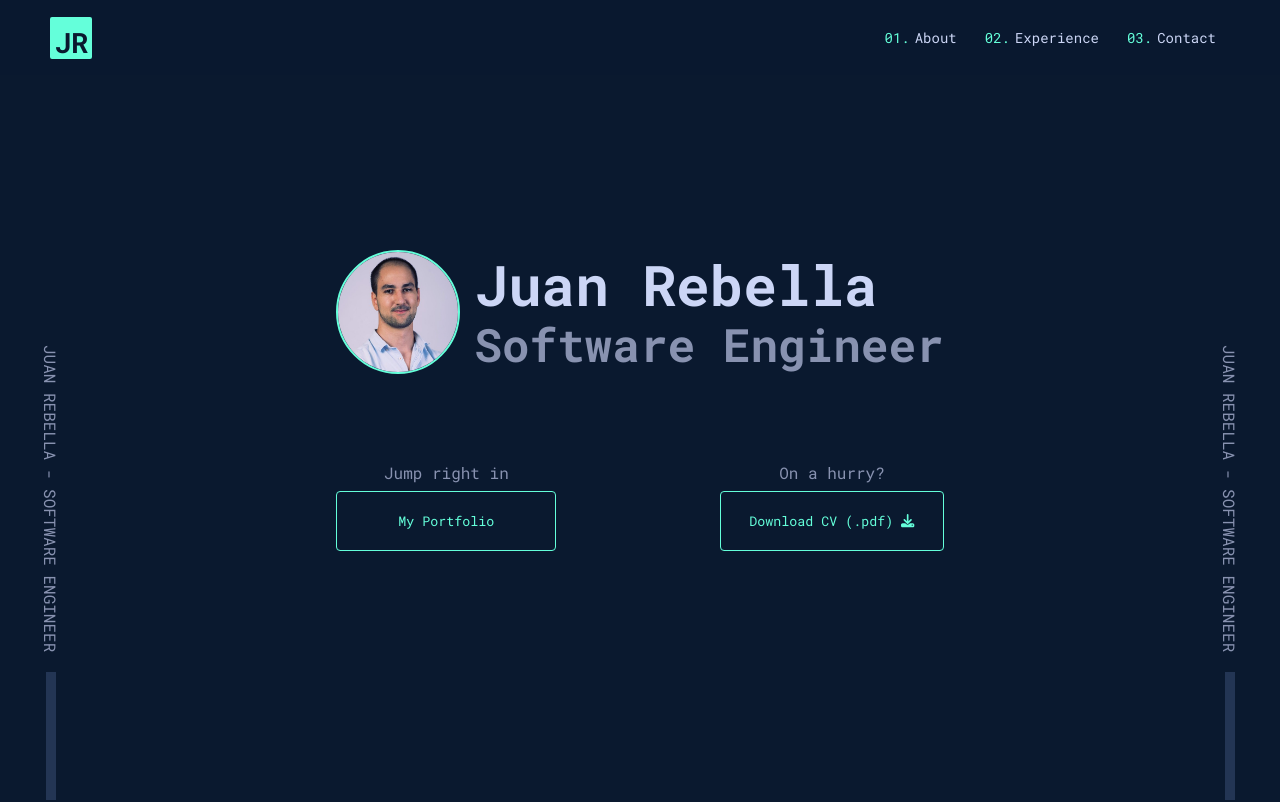
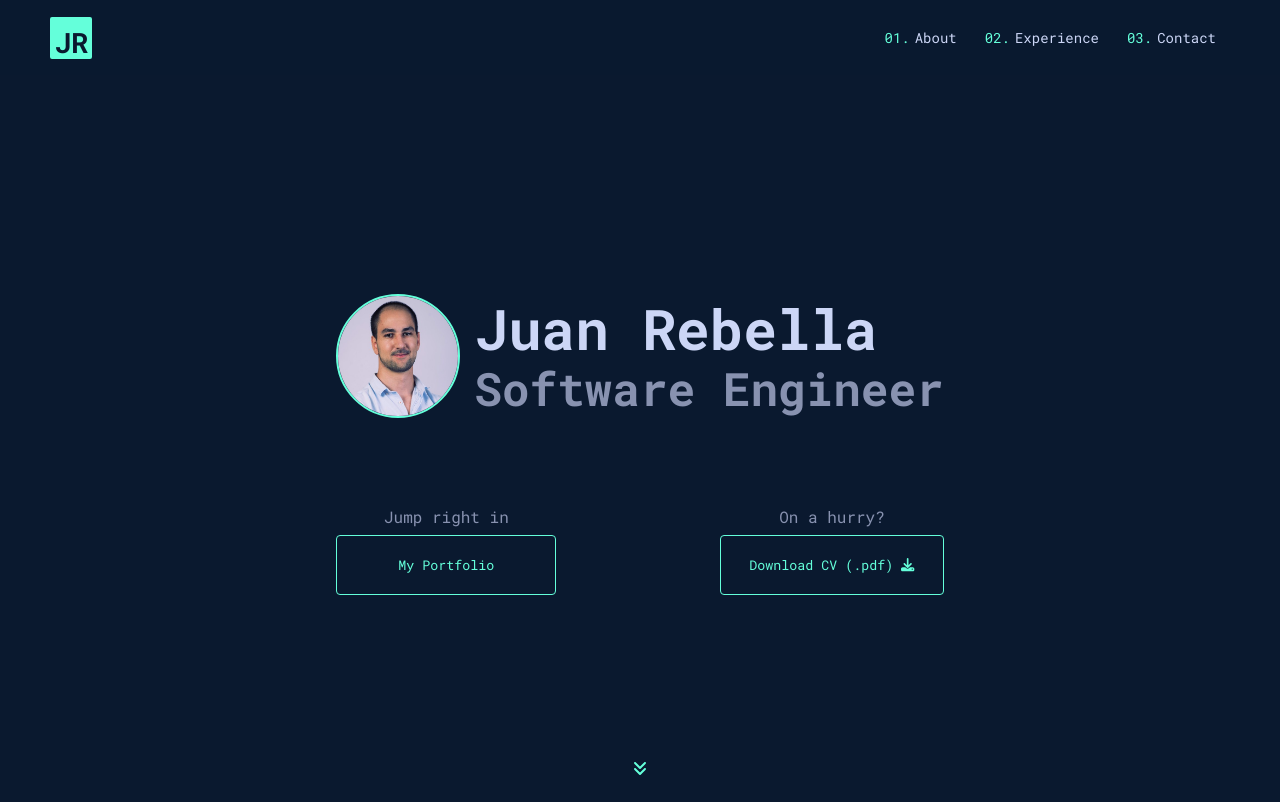
Before and after one commit to JRebella/portfolio, a Next.js app: page / in a window 1280 px wide. Shown: the top 802 px of the page. Built offline with nearby package versions, Linux system fonts and the light colour scheme.

Commit message:
feat: added animate.css with some animations

```diff
--- a/components/layout/Layout.tsx
+++ b/components/layout/Layout.tsx
@@ -15,8 +15,22 @@ const Layout: FunctionComponent = ({ children }) => {
         <Footer />
       </footer>
 
-      <aside className={styles["banner--left"]}>JUAN REBELLA - SOFTWARE ENGINEER</aside>
-      <aside className={styles["banner--right"]}>JUAN REBELLA - SOFTWARE ENGINEER</aside>
+      <aside
+        className={classNames(
+          styles["banner--left"],
+          "animate__animated animate__fadeInUp"
+        )}
+      >
+        JUAN REBELLA - SOFTWARE ENGINEER
+      </aside>
+      <aside
+        className={classNames(
+          styles["banner--right"],
+          "animate__animated animate__fadeInUp"
+        )}
+      >
+        JUAN REBELLA - SOFTWARE ENGINEER
+      </aside>
 
       <div className={styles["mobile-warning"]}>
         <dialog>
@@ -33,9 +47,21 @@ const NavBar: FunctionComponent = () => {
   return (
     <nav className={classNames(styles.navbar, styles[`navbar--${state}`])}>
       <Link href={"/"} passHref>
-        <div className={styles["jr-icon"]}>JR</div>
+        <div
+          className={classNames(
+            styles["jr-icon"],
+            "animate__animated  animate__fadeInDown"
+          )}
+        >
+          JR
+        </div>
       </Link>
-      <ol className={styles["link-list"]}>
+      <ol
+        className={classNames(
+          styles["link-list"],
+          "animate__animated  animate__fadeInDown"
+        )}
+      >
         <li>
           <Link href={"/#about"}>About</Link>
         </li>
--- a/package.json
+++ b/package.json
@@ -15,6 +15,7 @@
     "@fortawesome/free-solid-svg-icons": "^6.0.0",
     "@fortawesome/react-fontawesome": "^0.1.17",
     "@types/lodash": "^4.14.179",
+    "animate.css": "^4.1.1",
     "classnames": "^2.3.1",
     "lodash": "^4.17.21",
     "next": "12.1.0",
--- a/pageComponents/home/HomeSection.tsx
+++ b/pageComponents/home/HomeSection.tsx
@@ -1,5 +1,6 @@
-import { faDownload } from "@fortawesome/free-solid-svg-icons";
+import { faAnglesDown, faArrowDown, faDownload } from "@fortawesome/free-solid-svg-icons";
 import { FontAwesomeIcon } from "@fortawesome/react-fontawesome";
+import classNames from "classnames";
 import Image from "next/image";
 import Link from "next/link";
 import { ComponentProps, FunctionComponent, Key, useState } from "react";
@@ -9,7 +10,12 @@ import styles from "./home.module.scss";
 
 const HomeSection: FunctionComponent<ComponentProps<"section">> = () => {
   return (
-    <section className={styles.container} id="home" aria-labelledby="section-home">
+    <section
+      className={classNames(styles.container, "animate__animated  animate__fadeInDown")}
+      id="home"
+      aria-labelledby="section-home"
+    >
+      <div />
       <div>
         <div className={styles["named-avatar"]}>
           <div className={styles.avatar}>
@@ -47,6 +53,11 @@ const HomeSection: FunctionComponent<ComponentProps<"section">> = () => {
           </div>
         </div>
       </div>
+
+      <FontAwesomeIcon
+        icon={faAnglesDown}
+        className={classNames(styles["more-arrow"], "animate__animated animate__shakeY ")}
+      />
     </section>
   );
 };
--- a/pageComponents/home/home.module.scss
+++ b/pageComponents/home/home.module.scss
@@ -1,7 +1,10 @@
 section.container {
-  justify-content: center;
+  justify-content: space-between;
   margin-top: 0;
   min-height: 100vh;
+
+  padding-top: 128px;
+  padding-bottom: 24px;
 }
 
 .title {
@@ -51,3 +54,10 @@ section.container {
     margin: 8px;
   }
 }
+
+.more-arrow {
+  color: var(--ds-primary);
+
+  animation-delay: 1.2s;
+  --animate-duration: 2s;
+}
--- a/pages/_app.tsx
+++ b/pages/_app.tsx
@@ -1,4 +1,6 @@
 import "../styles/globals.scss";
+import "animate.css";
+
 import type { AppProps } from "next/app";
 import { config } from "@fortawesome/fontawesome-svg-core";
 import "@fortawesome/fontawesome-svg-core/styles.css";
--- a/pages/about.tsx
+++ b/pages/about.tsx
@@ -1,3 +1,4 @@
+import classNames from "classnames";
 import type { NextPage } from "next";
 import Head from "next/head";
 import Badge from "../components/Badge/Badge";
@@ -13,7 +14,9 @@ const About: NextPage = () => {
         <link rel="icon" href="/favicon.ico" />
       </Head>
 
-      <section className={styles.container}>
+      <section
+        className={classNames(styles.container, "animate__animated  animate__fadeInDown")}
+      >
         <div>
           <h1>About this Portfolio / Credits</h1>
 
```
Also changed, not shown: 1 other file (tests, documents, lock files or other folders).
